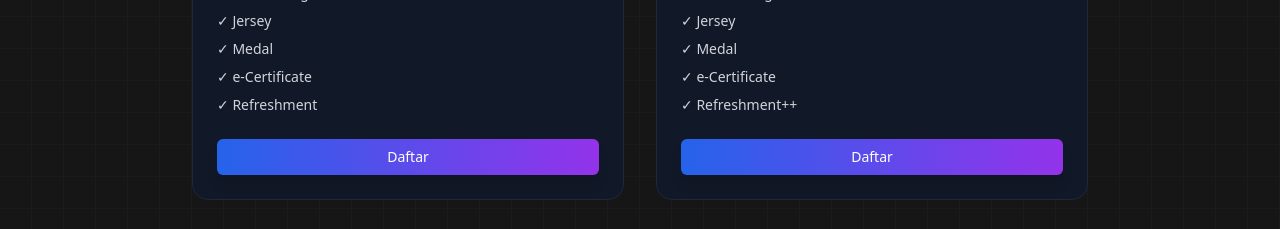
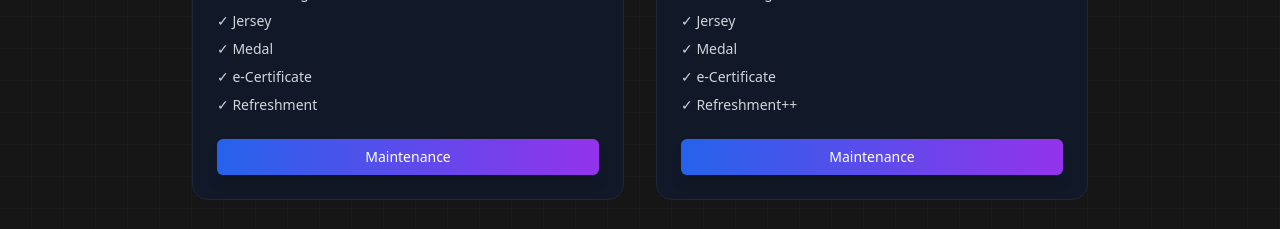
Before and after one commit to codenamekii/sukamaju-fun-run, a Next.js app: page / in a window 1280 px wide. Shown: the part 3440-3669 px from the top of the page. Built offline with nearby package versions, Linux system fonts and the light colour scheme.

Commit message:
ubah status pendaftaran

```diff
--- a/app/page.tsx
+++ b/app/page.tsx
@@ -426,7 +426,7 @@ export default function SponsorshipSection() {
                   regular: "Rp 200.000",
                   slot: "TERSEDIA",
                   benefit: ["Goodie Bag", "Jersey", "Medal", "e-Certificate", "Refreshment"],
-                  link: "https://forms.gle/4jryXNeH2J2d9jV69", // LINK JOTFORM 5K
+                  //link: "https://forms.gle/4jryXNeH2J2d9jV69", // LINK JOTFORM 5K
                 },
                 {
                   category: "10K Challenge",
@@ -434,7 +434,7 @@ export default function SponsorshipSection() {
                   regular: "Rp 250.000",
                   slot: "TERSEDIA",
                   benefit: ["Goodie Bag", "Jersey", "Medal", "e-Certificate", "Refreshment++"],
-                  link: "https://forms.gle/coQX7eLUdVRKxoJq5", // LINK JOTFORM 10K (ganti sesuai link kamu)
+                  //link: "https://forms.gle/coQX7eLUdVRKxoJq5", // LINK JOTFORM 10K (ganti sesuai link kamu)
                 },
               ].map((item, index) => (
                 <motion.div
@@ -472,9 +472,9 @@ export default function SponsorshipSection() {
                     <Button
                       variant="glow"
                       className="w-full mt-6"
-                      onClick={() => window.open(item.link, "_blank")}
+                      //onClick={() => window.open(item.link, "_blank")}
                     >
-                      Daftar
+                      Maintenance
                     </Button>
                   </div>
                 </motion.div>
```
